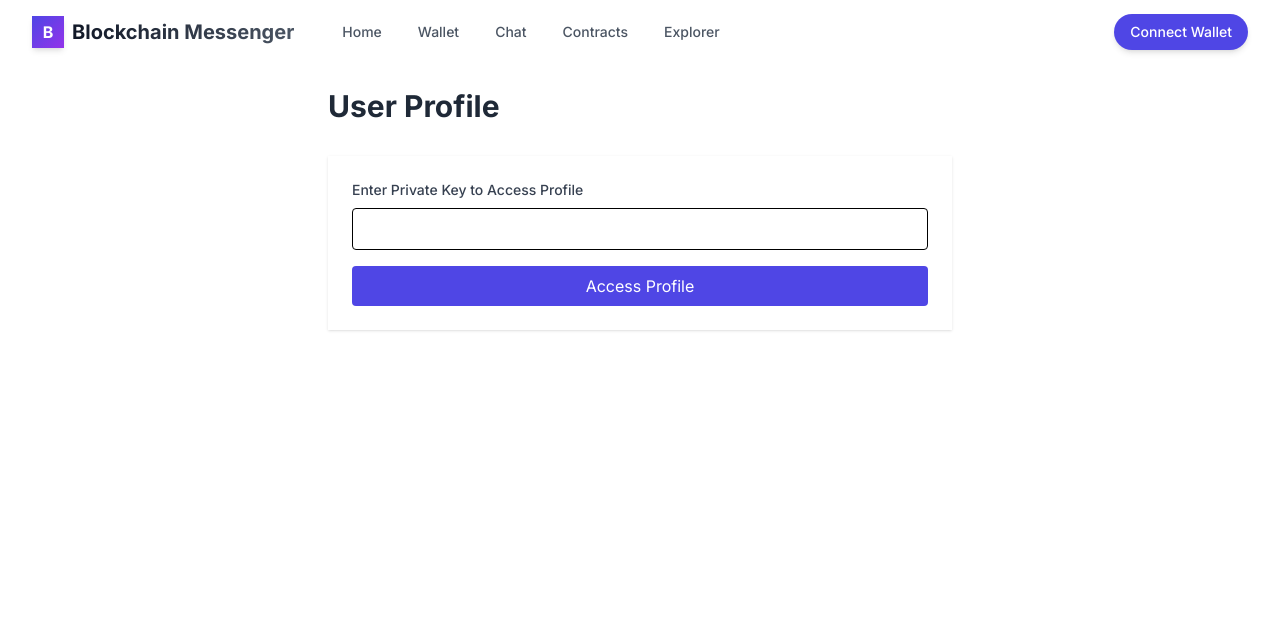
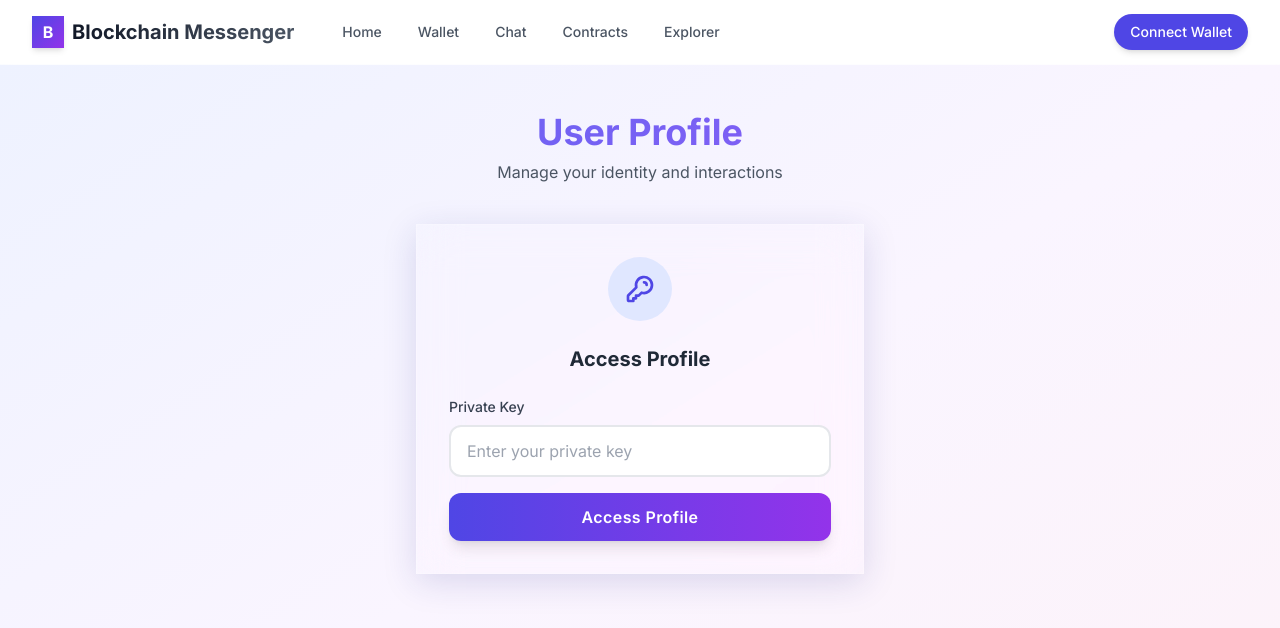
Before and after one commit to LodosLawson/blockchain-messenger, a Next.js app in the folder frontend/: page /profile in a window 1280 px wide. Shown: the top 628 px of the page. Built offline with nearby package versions, Linux system fonts and the light colour scheme.

Commit message:
feat: Premium UI redesign for Profile Page

```diff
--- a/frontend/src/app/profile/page.tsx
+++ b/frontend/src/app/profile/page.tsx
@@ -2,6 +2,7 @@
 import { useState } from 'react';
 import axios from 'axios';
 import { signTransaction, getPublicFromPrivate } from '../../utils/crypto';
+import { API_URL } from '../../config';
 
 export default function ProfilePage() {
     const [privateKey, setPrivateKey] = useState('');
@@ -9,6 +10,7 @@ export default function ProfilePage() {
     const [targetAddress, setTargetAddress] = useState('');
     const [amount, setAmount] = useState('');
     const [status, setStatus] = useState('');
+    const [loading, setLoading] = useState(false);
 
     const handleLogin = () => {
         const pub = getPublicFromPrivate(privateKey);
@@ -21,12 +23,13 @@ export default function ProfilePage() {
 
     const sendGift = async () => {
         if (!myAddress) return;
+        setLoading(true);
         setStatus('Sending gift...');
 
         try {
             const signature = signTransaction(privateKey, amount, targetAddress);
 
-            await axios.post('http://localhost:3001/transaction/broadcast', {
+            await axios.post(`${API_URL}/transaction/broadcast`, {
                 amount,
                 sender: myAddress,
                 recipient: targetAddress,
@@ -38,75 +41,131 @@ export default function ProfilePage() {
         } catch (error) {
             console.error(error);
             setStatus('Failed to send gift.');
+        } finally {
+            setLoading(false);
         }
     };
 
     return (
-        <div className="max-w-2xl mx-auto p-6">
-            <h1 className="text-3xl font-bold mb-8 text-gray-800 dark:text-white">User Profile</h1>
+        <div className="min-h-screen bg-gradient-to-br from-indigo-50 via-purple-50 to-pink-50 dark:from-gray-900 dark:via-purple-900 dark:to-indigo-900 py-12 px-4 sm:px-6 lg:px-8">
+            <div className="max-w-3xl mx-auto animate-fade-in-up">
+                <div className="text-center mb-10">
+                    <h1 className="text-4xl font-bold gradient-text-primary mb-2">User Profile</h1>
+                    <p className="text-gray-600 dark:text-gray-300">Manage your identity and interactions</p>
+                </div>
 
                 {!myAddress ? (
-                <div className="bg-white p-6 rounded-lg shadow dark:bg-gray-800">
-                    <label className="block mb-2 text-sm font-medium text-gray-700 dark:text-gray-300">Enter Private Key to Access Profile</label>
+                    <div className="glass-premium p-8 max-w-md mx-auto">
+                        <div className="w-16 h-16 mx-auto mb-6 bg-indigo-100 dark:bg-indigo-900/30 rounded-full flex items-center justify-center">
+                            <svg className="w-8 h-8 text-indigo-600 dark:text-indigo-400" fill="none" stroke="currentColor" viewBox="0 0 24 24">
+                                <path strokeLinecap="round" strokeLinejoin="round" strokeWidth={2} d="M15 7a2 2 0 012 2m4 0a6 6 0 01-7.743 5.743L11 17H9v2H7v2H4a1 1 0 01-1-1v-2.586a1 1 0 01.293-.707l5.964-5.964A6 6 0 1121 9z" />
+                            </svg>
+                        </div>
+                        <h2 className="text-xl font-bold text-center mb-6 text-gray-800 dark:text-white">Access Profile</h2>
+
+                        <div className="space-y-4">
+                            <div>
+                                <label className="block text-sm font-medium text-gray-700 dark:text-gray-300 mb-2">Private Key</label>
                                 <input
                                     type="text"
                                     value={privateKey}
                                     onChange={(e) => setPrivateKey(e.target.value)}
-                        className="w-full p-2 border rounded mb-4 dark:bg-gray-700 dark:border-gray-600"
+                                    className="input-premium"
+                                    placeholder="Enter your private key"
                                 />
-                    <button onClick={handleLogin} className="w-full bg-indigo-600 text-white py-2 rounded hover:bg-indigo-700">
+                            </div>
+                            <button
+                                onClick={handleLogin}
+                                className="w-full btn-premium py-3 px-4 bg-gradient-to-r from-indigo-600 to-purple-600 text-white rounded-xl shadow-lg"
+                            >
                                 Access Profile
                             </button>
                         </div>
+                    </div>
                 ) : (
-                <div className="space-y-6">
-                    <div className="bg-white p-6 rounded-lg shadow dark:bg-gray-800">
-                        <div className="flex items-center space-x-4 mb-4">
-                            <div className="w-16 h-16 bg-indigo-100 rounded-full flex items-center justify-center text-2xl">
+                    <div className="space-y-8">
+                        {/* Profile Card */}
+                        <div className="glass-premium p-8 relative overflow-hidden">
+                            <div className="absolute top-0 left-0 w-full h-24 bg-gradient-to-r from-indigo-500 to-purple-500 opacity-20"></div>
+                            <div className="relative flex flex-col md:flex-row items-center md:items-start gap-6">
+                                <div className="w-24 h-24 rounded-full bg-gradient-to-br from-indigo-500 to-purple-500 flex items-center justify-center text-4xl shadow-xl border-4 border-white dark:border-gray-800">
                                     👤
                                 </div>
-                            <div>
-                                <h2 className="text-xl font-bold text-gray-800 dark:text-white">Anonymous User</h2>
-                                <p className="text-xs font-mono text-gray-500 break-all">{myAddress}</p>
+                                <div className="text-center md:text-left flex-1">
+                                    <h2 className="text-2xl font-bold text-gray-900 dark:text-white mb-1">Anonymous User</h2>
+                                    <div className="bg-gray-100 dark:bg-gray-800/50 rounded-lg p-2 mb-4 inline-block max-w-full">
+                                        <p className="text-xs font-mono text-gray-500 dark:text-gray-400 break-all">{myAddress}</p>
+                                    </div>
+                                    <div className="flex justify-center md:justify-start space-x-6 text-sm">
+                                        <div className="text-center">
+                                            <span className="block font-bold text-lg text-gray-900 dark:text-white">0</span>
+                                            <span className="text-gray-500">Following</span>
+                                        </div>
+                                        <div className="text-center">
+                                            <span className="block font-bold text-lg text-gray-900 dark:text-white">0</span>
+                                            <span className="text-gray-500">Followers</span>
                                         </div>
                                     </div>
-                        <div className="flex space-x-4 text-sm text-gray-600 dark:text-gray-400">
-                            <span>Following: 0</span>
-                            <span>Followers: 0</span>
+                                </div>
                             </div>
                         </div>
 
-                    <div className="bg-white p-6 rounded-lg shadow dark:bg-gray-800">
-                        <h3 className="text-lg font-semibold mb-4 text-gray-800 dark:text-white">Send Gift / Follow</h3>
-                        <div className="space-y-4">
+                        {/* Actions Card */}
+                        <div className="glass-premium p-8">
+                            <h3 className="text-xl font-bold mb-6 text-gray-800 dark:text-white flex items-center gap-2">
+                                <span>🎁</span> Send Gift / Follow
+                            </h3>
+                            <div className="space-y-6">
                                 <div>
-                                <label className="block text-sm font-medium text-gray-700 dark:text-gray-300">Target Address</label>
+                                    <label className="block text-sm font-bold text-gray-700 dark:text-gray-300 mb-2">Target Address</label>
                                     <input
                                         type="text"
                                         value={targetAddress}
                                         onChange={(e) => setTargetAddress(e.target.value)}
-                                    className="w-full p-2 border rounded dark:bg-gray-700 dark:border-gray-600"
+                                        className="input-premium font-mono text-sm"
                                         placeholder="Public Key of user to gift"
                                     />
                                 </div>
                                 <div>
-                                <label className="block text-sm font-medium text-gray-700 dark:text-gray-300">Amount (COIN)</label>
+                                    <label className="block text-sm font-bold text-gray-700 dark:text-gray-300 mb-2">Amount (COIN)</label>
+                                    <div className="relative">
                                         <input
                                             type="number"
                                             value={amount}
                                             onChange={(e) => setAmount(e.target.value)}
-                                    className="w-full p-2 border rounded dark:bg-gray-700 dark:border-gray-600"
+                                            className="input-premium"
                                             placeholder="10"
                                         />
+                                        <div className="absolute right-4 top-3 text-gray-400 font-bold text-sm">COIN</div>
                                     </div>
-                            <button onClick={sendGift} className="w-full bg-pink-600 text-white py-2 rounded hover:bg-pink-700">
-                                Send Gift 🎁
+                                </div>
+                                <button
+                                    onClick={sendGift}
+                                    disabled={loading}
+                                    className="w-full btn-premium py-4 bg-gradient-to-r from-pink-500 to-rose-500 hover:from-pink-600 hover:to-rose-600 text-white font-bold rounded-xl shadow-lg flex items-center justify-center gap-2"
+                                >
+                                    {loading ? (
+                                        <svg className="animate-spin h-5 w-5 text-white" xmlns="http://www.w3.org/2000/svg" fill="none" viewBox="0 0 24 24">
+                                            <circle className="opacity-25" cx="12" cy="12" r="10" stroke="currentColor" strokeWidth="4"></circle>
+                                            <path className="opacity-75" fill="currentColor" d="M4 12a8 8 0 018-8V0C5.373 0 0 5.373 0 12h4zm2 5.291A7.962 7.962 0 014 12H0c0 3.042 1.135 5.824 3 7.938l3-2.647z"></path>
+                                        </svg>
+                                    ) : (
+                                        <>Send Gift 🎁</>
+                                    )}
                                 </button>
-                            {status && <p className="text-center text-sm mt-2 text-gray-600">{status}</p>}
+                                {status && (
+                                    <div className={`p-4 rounded-xl text-center text-sm font-medium animate-fade-in ${status.includes('success')
+                                            ? 'bg-green-100 text-green-800 border border-green-200'
+                                            : 'bg-blue-100 text-blue-800 border border-blue-200'
+                                        }`}>
+                                        {status}
+                                    </div>
+                                )}
                             </div>
                         </div>
                     </div>
                 )}
             </div>
+        </div>
     );
 }
```
Lines whose indentation alone changed are shown as unchanged.
